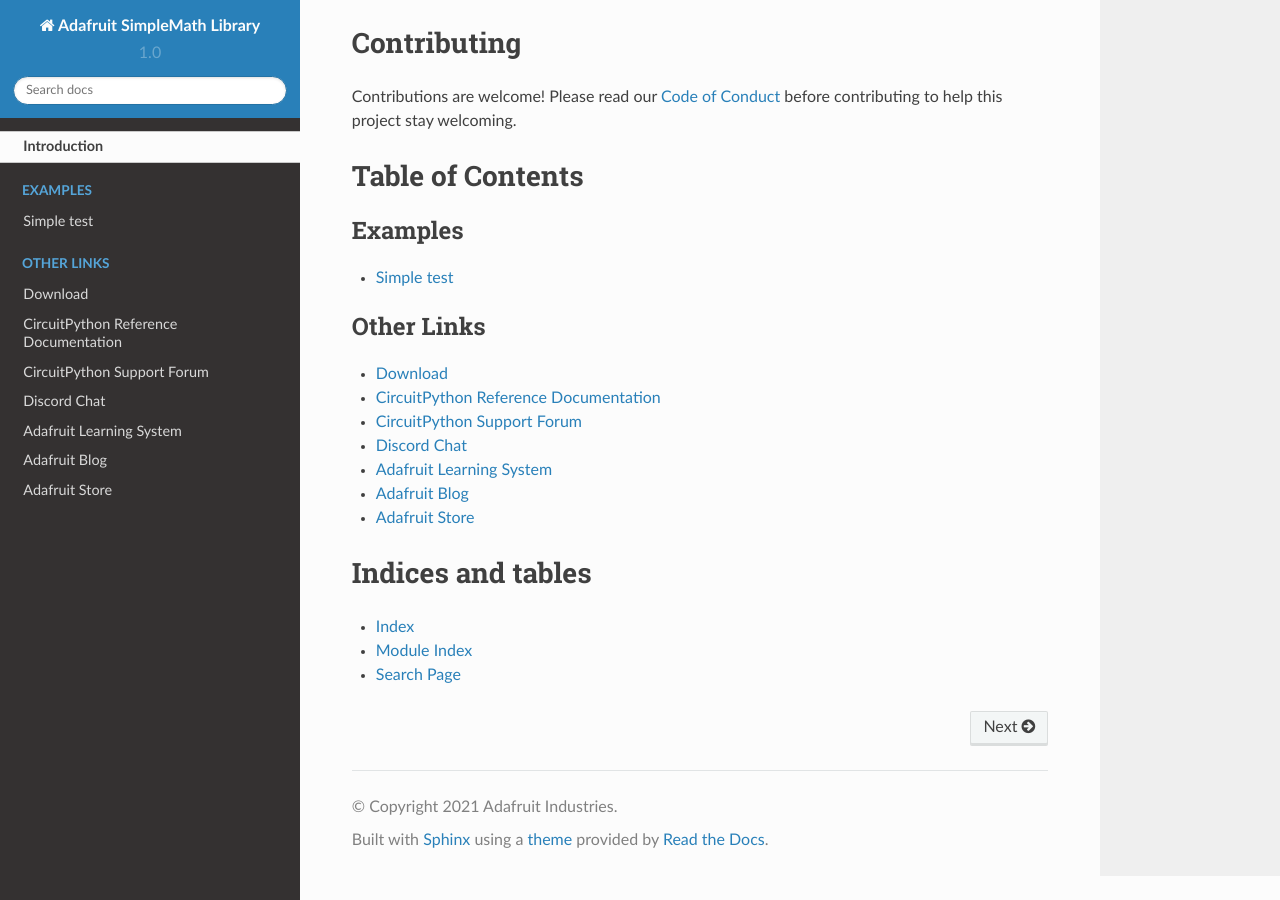
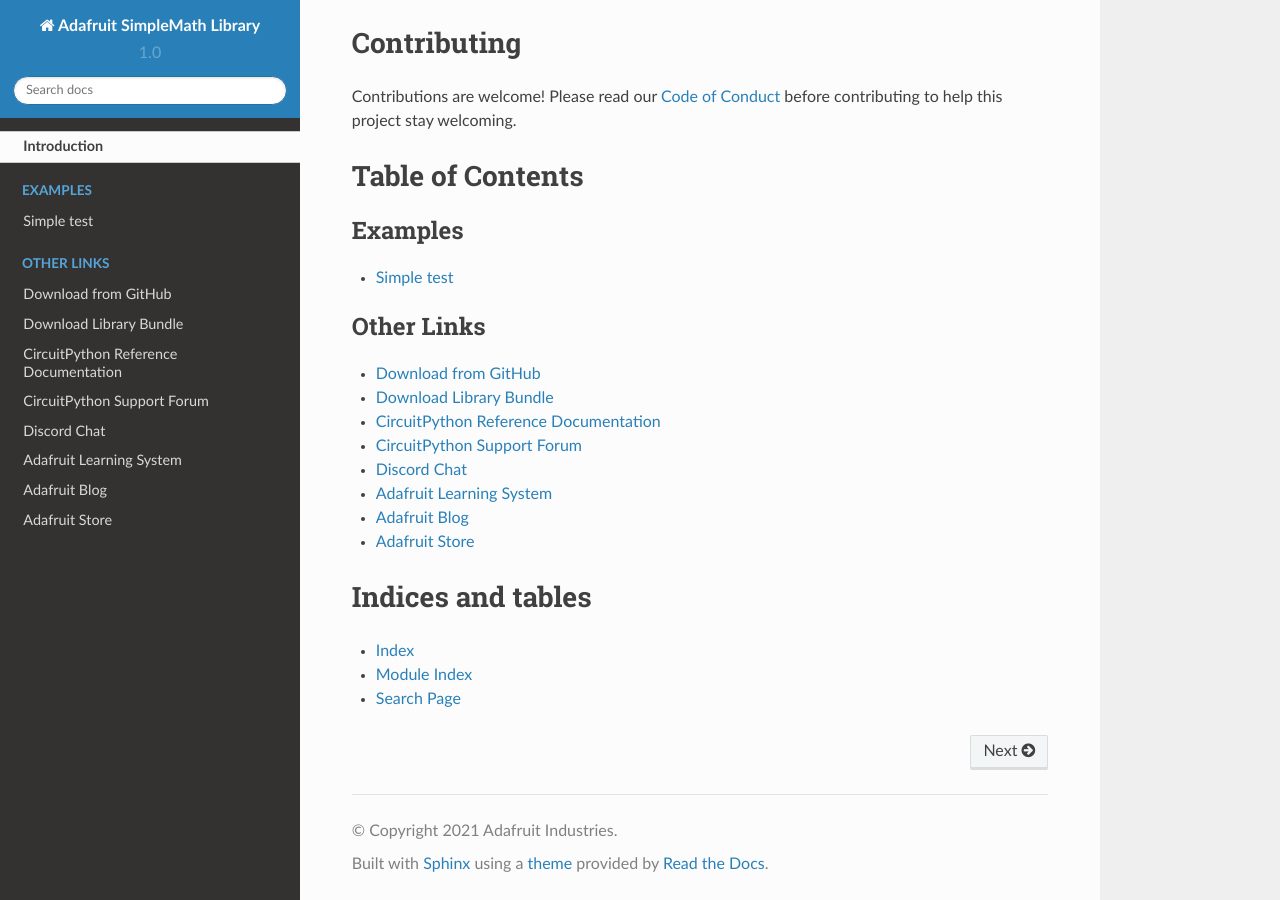
Before and after one commit to adafruit/Adafruit_CircuitPython_SimpleMath, a Sphinx documentation site: the page built from docs/index.rst, in a window 1280 px wide and 900 px high, scrolled down 1094 px. Built offline with Sphinx 7.4.7 and the Read the Docs theme 2.0.0, drawn with Linux system fonts in a browser that asks for light colours.

Commit message:
Added cp.org link to index.rst

```diff
--- a/docs/index.rst
+++ b/docs/index.rst
@@ -23,7 +23,8 @@
 .. toctree::
     :caption: Other Links
 
-    Download <https://github.com/adafruit/Adafruit_CircuitPython_SimpleMath/releases/latest>
+    Download from GitHub <https://github.com/adafruit/Adafruit_CircuitPython_SimpleMath/releases/latest>
+    Download Library Bundle <https://circuitpython.org/libraries>
     CircuitPython Reference Documentation <https://docs.circuitpython.org>
     CircuitPython Support Forum <https://forums.adafruit.com/viewforum.php?f=60>
     Discord Chat <https://adafru.it/discord>
```
